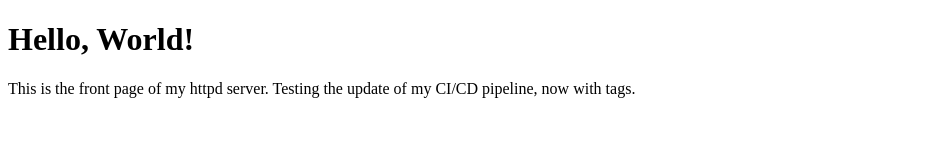
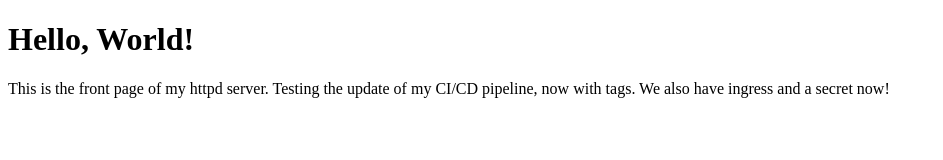
Before and after one commit to BeauclairBytes/devops-tutorial, a plain HTML site: page src/index.html in a window 1280 px wide. Shown: the whole page, without its empty margins (0-943 px from the left). Drawn offline with Linux system fonts and the light colour scheme.

Commit message:
Update homepage

```diff
--- a/src/index.html
+++ b/src/index.html
@@ -6,6 +6,8 @@
 </head>
 <body>
   <h1>Hello, World!</h1>
-  <p>This is the front page of my httpd server. Testing the update of my CI/CD pipeline, now with tags.</p>
+  <p>This is the front page of my httpd server. Testing the update of my CI/CD pipeline, now with tags.
+    We also have ingress and a secret now!
+  </p>
 </body>
 </html>
```
